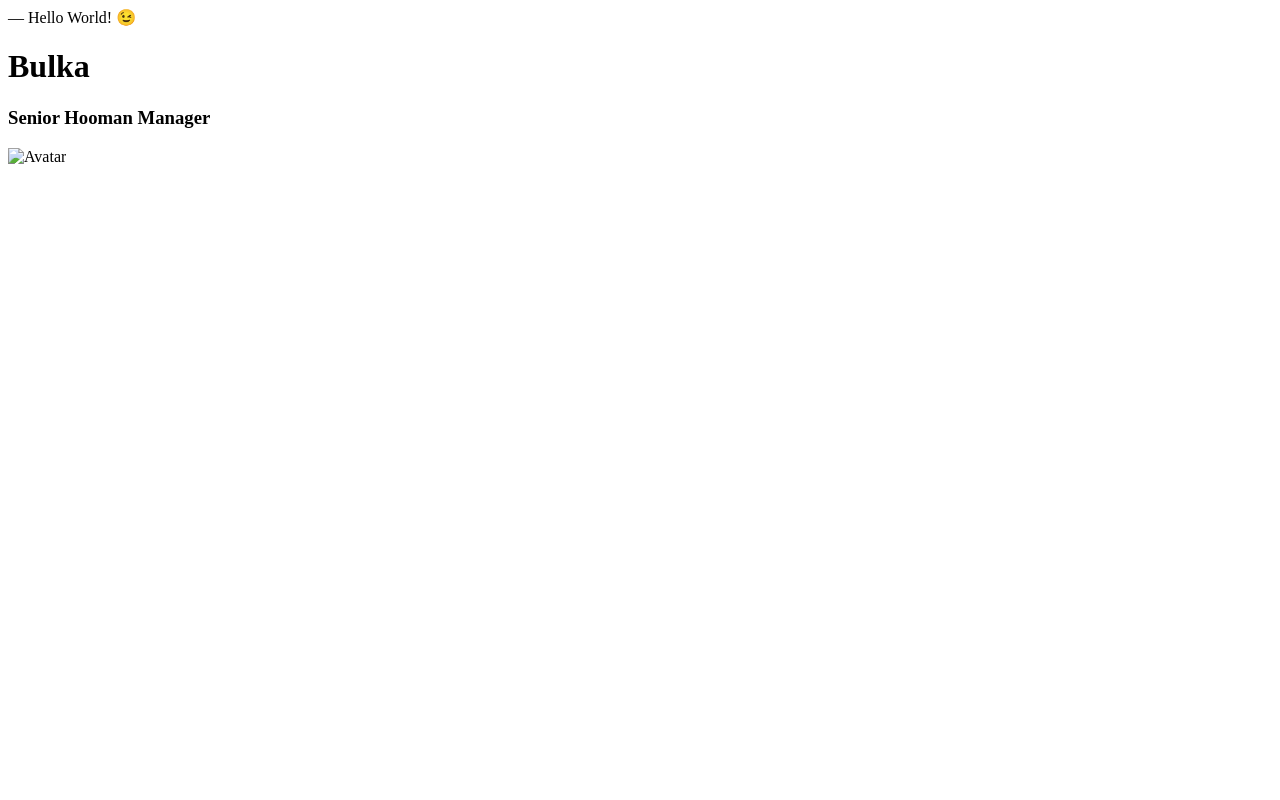
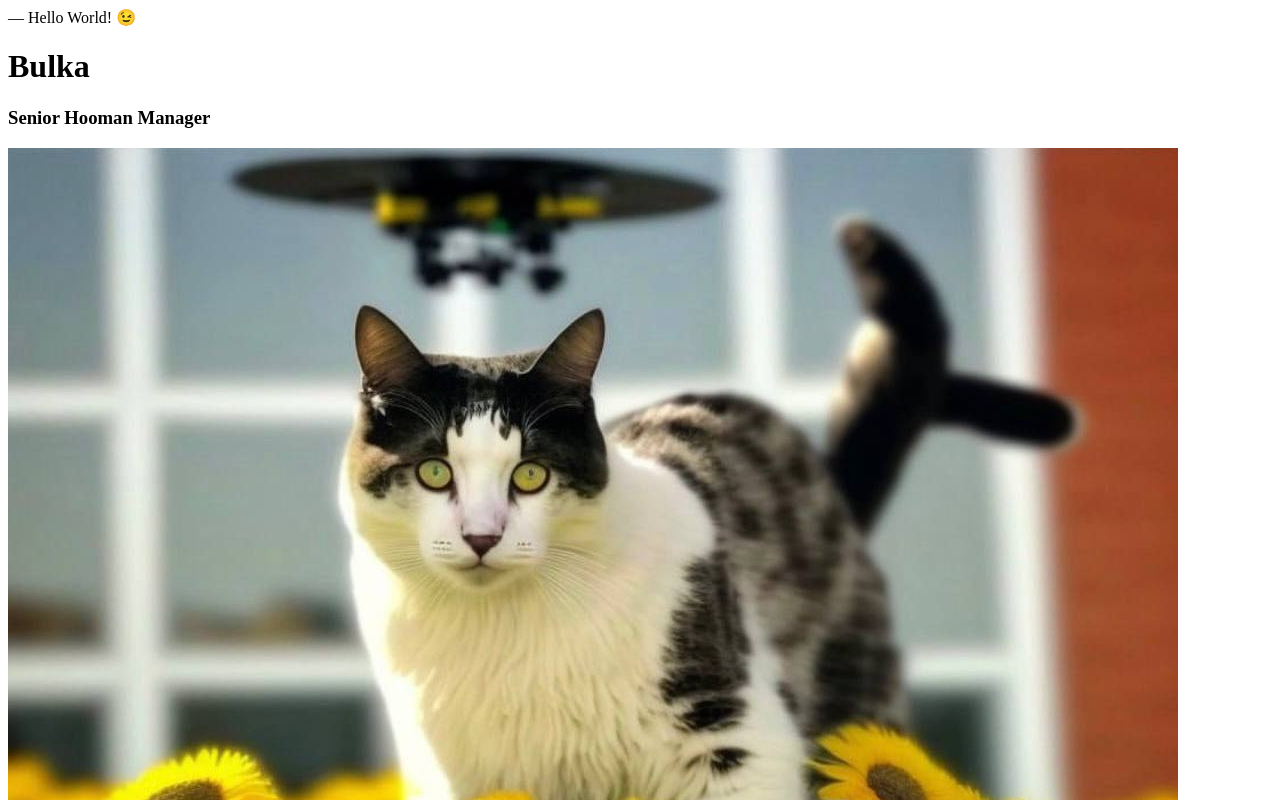
Before and after one commit to annbazykina/homepage, a plain HTML site: page index.html in a window 1280 px wide. Shown: the top 800 px of the page. Drawn offline with Linux system fonts and the light colour scheme.

Commit message:
add folder assets

```diff
--- a/index.html
+++ b/index.html
@@ -17,7 +17,7 @@
                         <div class="contact-info__block contact-info__block--center">
                             <img
                                 class="contact-info__avatar"
-                                src="assets/avatar.png"
+                                src="./assets/cat.jpg"
                                 alt="Avatar"
                             />
                         </div>
```
Also changed, not shown: assets/cat.jpg (added).
